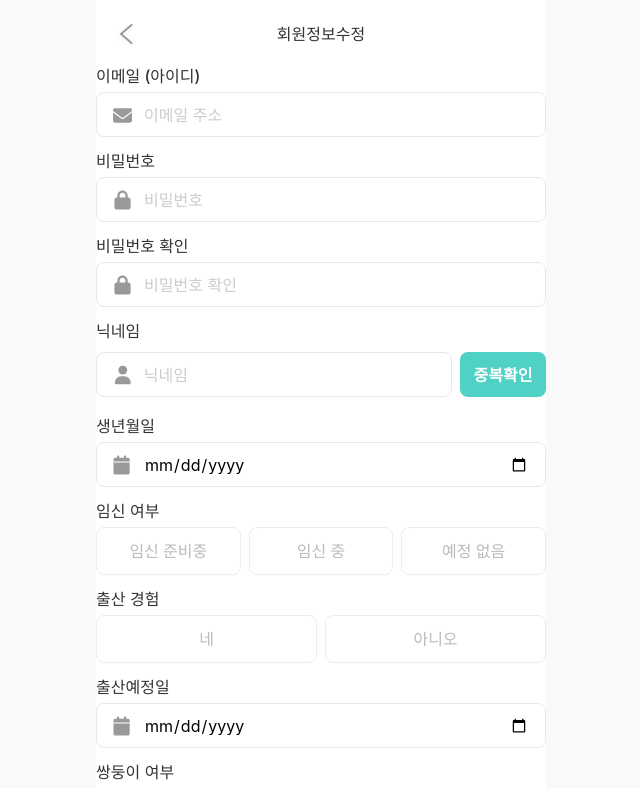
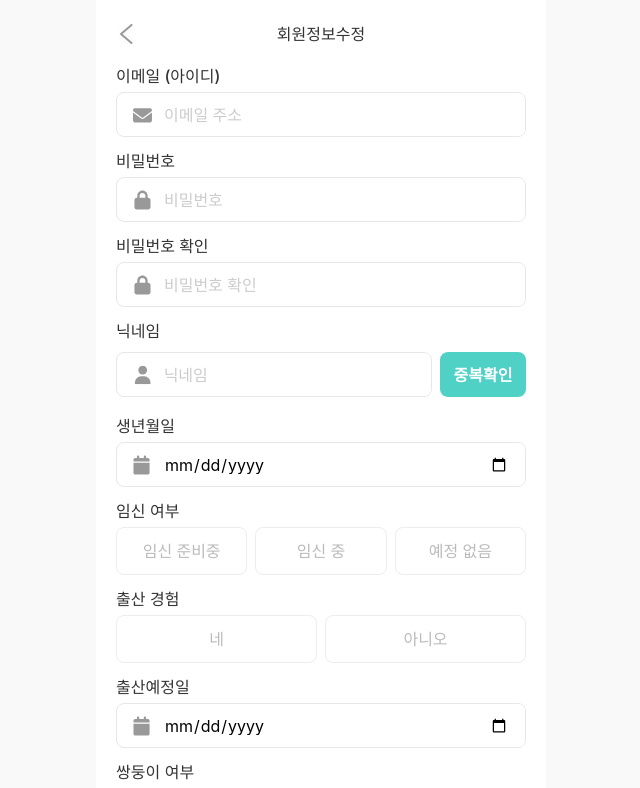
Before and after one commit to WomanTech2025-MoWo/MoWo_FE, a React (Create React App) app: page /profile in a window 1280 px wide. Shown: the top 788 px of the page, without its empty margins (319-959 px from the left). Built offline with nearby package versions, Linux system fonts and the light colour scheme; a web font is replaced by a local one.

Commit message:
♻️[Refactor] 스타일 적용 방법 styles.css → styled-components로 변경

```diff
--- a/src/layouts/InnerLayout.tsx
+++ b/src/layouts/InnerLayout.tsx
@@ -1,8 +1,15 @@
 import React from 'react';
+import styled from 'styled-components';
 import { WithChildren } from '../types/common';
 
+const PageInner = styled.div`
+  width: 100%;
+  margin: 0 auto;
+  padding: 0 var(--size-layout-padding);
+`;
+
 const InnerLayout = ({ children }: WithChildren) => {
-  return <div className="page-inner">{children}</div>;
+  return <PageInner>{children}</PageInner>;
 };
 
 export default InnerLayout;
```
